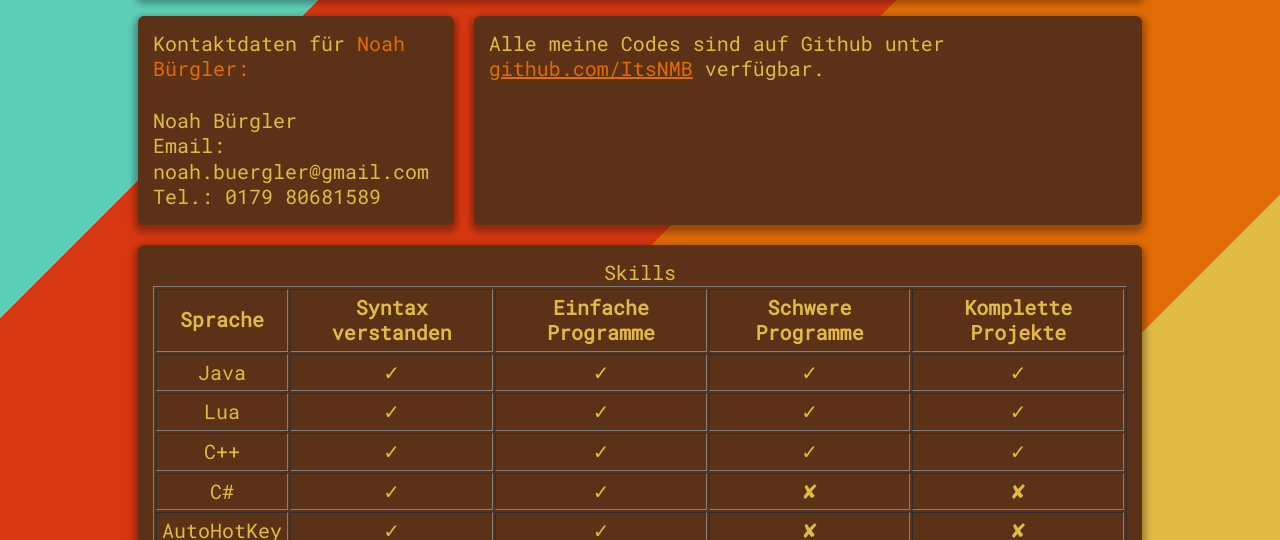
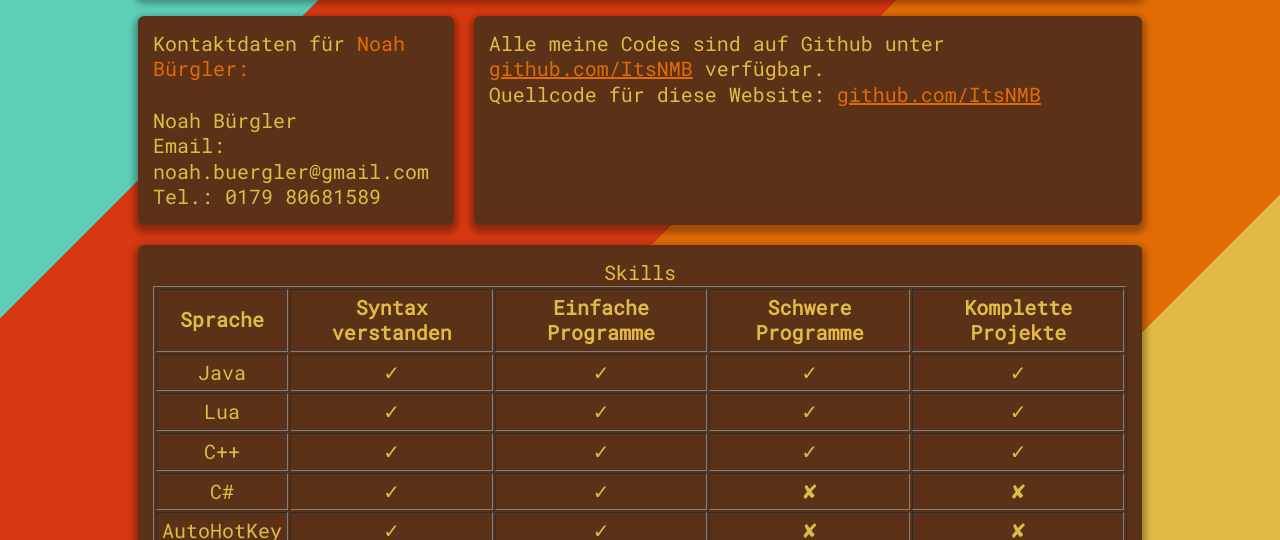
Before and after one commit to NQMVD/ItsNMB.github.io, a plain HTML site: page kontakt.html in a window 1280 px wide. Shown: the part 260-800 px from the top of the page. Drawn offline with Linux system fonts and the light colour scheme.

Commit message:
Update kontakt.html

```diff
--- a/kontakt.html
+++ b/kontakt.html
@@ -25,7 +25,7 @@
 
             <div class="row">
                <div class="collumn clryellow boxshadow">Kontaktdaten für <span class="clrorange">Noah Bürgler:</span>  <br><br> Noah Bürgler <br> Email: noah.buergler@gmail.com <br> Tel.: 0179 80681589</div>
-               <div class="collumn clryellow boxshadow">Alle meine Codes sind auf Github unter <a href="https://github.com/ItsNMB" class="clrorange">github.com/ItsNMB</a> verfügbar.</div>
+               <div class="collumn clryellow boxshadow">Alle meine Codes sind auf Github unter <a href="https://github.com/ItsNMB" class="clrorange">github.com/ItsNMB</a> verfügbar.<p>Quellcode für diese Website:  <a href="https://github.com/ItsNMB/ItsNMB.github.io" class="clrorange">github.com/ItsNMB</a></div>
             </div>
 
             <div class="row">
```
